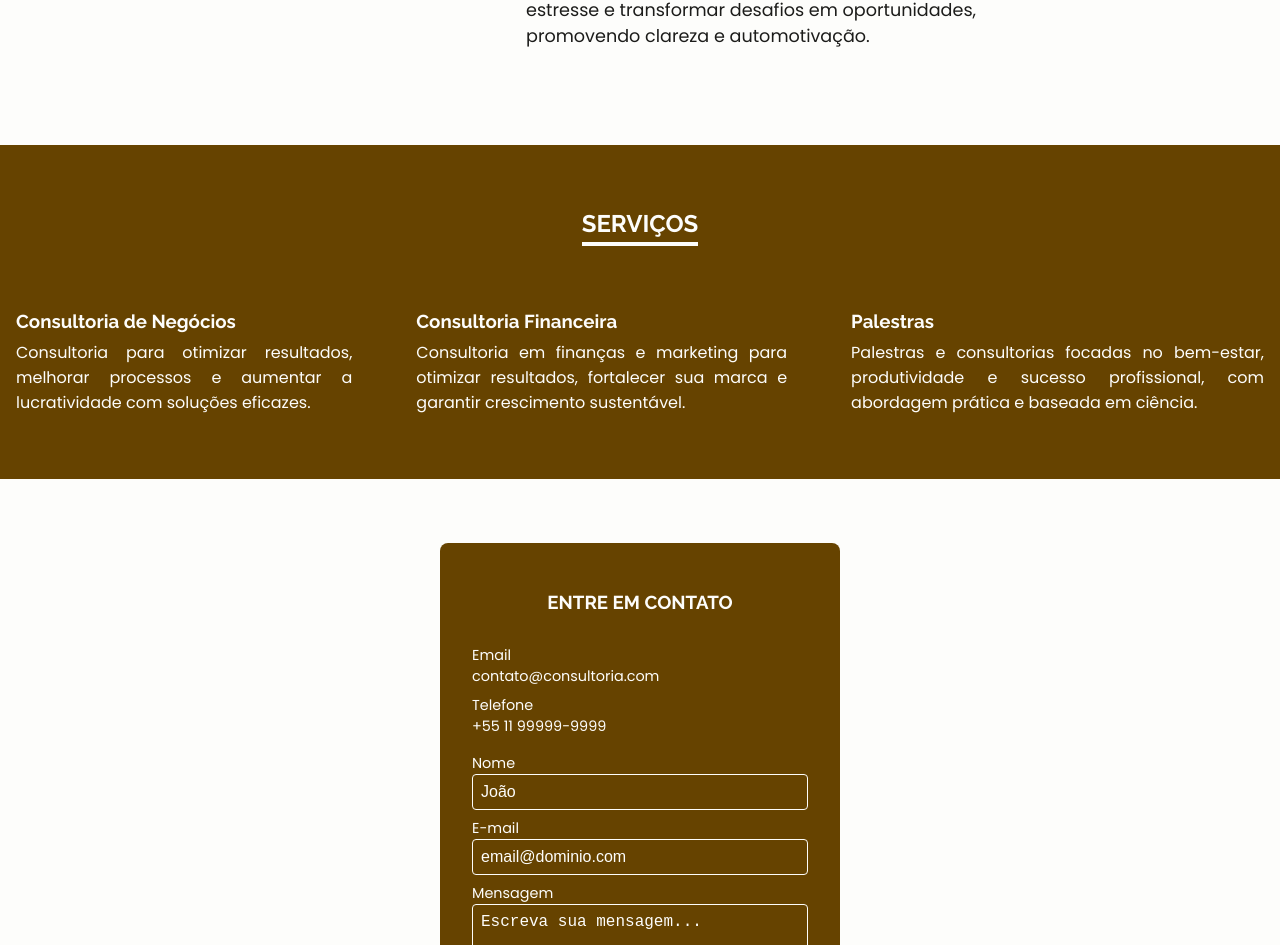
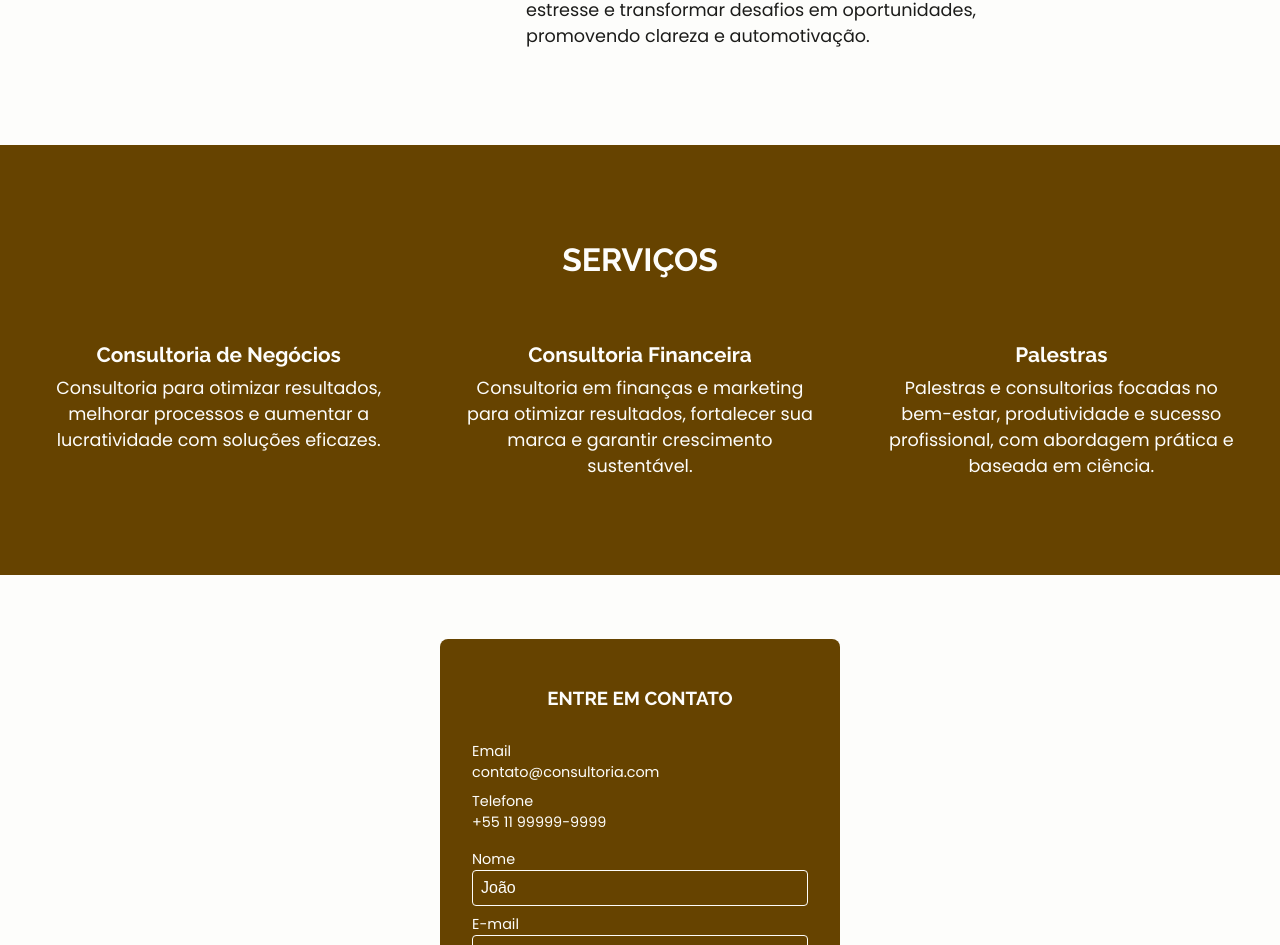
Before and after one commit to mrffilipe/lais-barbara-consultant, a React (Vite) app: page / in a window 1280 px wide. Shown: the part 1132-2077 px from the top of the page. Built offline with nearby package versions, Linux system fonts and the light colour scheme.

Commit message:
Add refactoring Services

```diff
--- a/src/components/IntroSection/index.tsx
+++ b/src/components/IntroSection/index.tsx
@@ -14,7 +14,7 @@ const IntroSection = () => {
 							e seminários, com ferramentas essenciais para o desenvolvimento
 							pessoal e profissional.
 						</p>
-						<a href="#intro" className={styles.cta_button}>
+						<a href="#contact" className={styles.cta_button}>
 							Saiba Mais
 						</a>
 					</div>
--- a/src/components/ServicesSection/index.tsx
+++ b/src/components/ServicesSection/index.tsx
@@ -3,14 +3,16 @@ import styles from "./styles.module.css";
 const ServicesSection = () => {
 	return (
 		<section id="services" className={styles.services_section}>
+			<div className={styles.container}>
+				<div className={styles.content}>
 					<h1>Serviços</h1>
 
 					<ul className={styles.services_list}>
 						<li>
 							<h3>Consultoria de Negócios</h3>
 							<p>
-						Consultoria para otimizar resultados, melhorar processos e aumentar
-						a lucratividade com soluções eficazes.
+								Consultoria para otimizar resultados, melhorar processos e
+								aumentar a lucratividade com soluções eficazes.
 							</p>
 						</li>
 						<li>
@@ -24,10 +26,13 @@ const ServicesSection = () => {
 							<h3>Palestras</h3>
 							<p>
 								Palestras e consultorias focadas no bem-estar, produtividade e
-						sucesso profissional, com abordagem prática e baseada em ciência.
+								sucesso profissional, com abordagem prática e baseada em
+								ciência.
 							</p>
 						</li>
 					</ul>
+				</div>
+			</div>
 		</section>
 	);
 };
--- a/src/components/ServicesSection/styles.module.css
+++ b/src/components/ServicesSection/styles.module.css
@@ -1,14 +1,19 @@
 .services_section {
 	background-color: var(--background-color);
-	padding: 64px var(--horizontal-padding);
+	padding: var(--vertical-padding) var(--horizontal-padding);
+}
+
+.container {
+	margin: 0 auto;
+	max-width: 1200px;
+}
+
+.content {
 	color: var(--text-color-secondary);
 }
 
-.services_section h1 {
-	margin: 0 auto;
-	width: fit-content;
-	padding-bottom: 4px;
-	border-bottom: 4px solid var(--text-color-secondary);
+.content h1 {
+	font-size: 2rem;
 	text-align: center;
 	text-transform: uppercase;
 }
@@ -18,30 +23,27 @@
 	display: flex;
 	flex-direction: column;
 	gap: 32px;
+	font-size: 1.1rem;
+	text-align: center;
 	list-style: none;
 }
 
 .services_list h3 {
-	text-align: center;
+	font-size: 1.3rem;
 }
 
 .services_list p {
 	margin-top: 8px;
-	text-align: center;
 }
 
-@media (min-width: 1024px) {
+@media (min-width: 960px) {
 	.services_list {
 		flex-direction: row;
 		justify-content: space-between;
 		gap: 64px;
 	}
 
-	.services_list h3 {
-		text-align: start;
-	}
-
-	.services_list p {
-		text-align: justify;
+	.services_list li {
+		width: 33.33%;
 	}
 }
```
Lines whose indentation alone changed are shown as unchanged.
